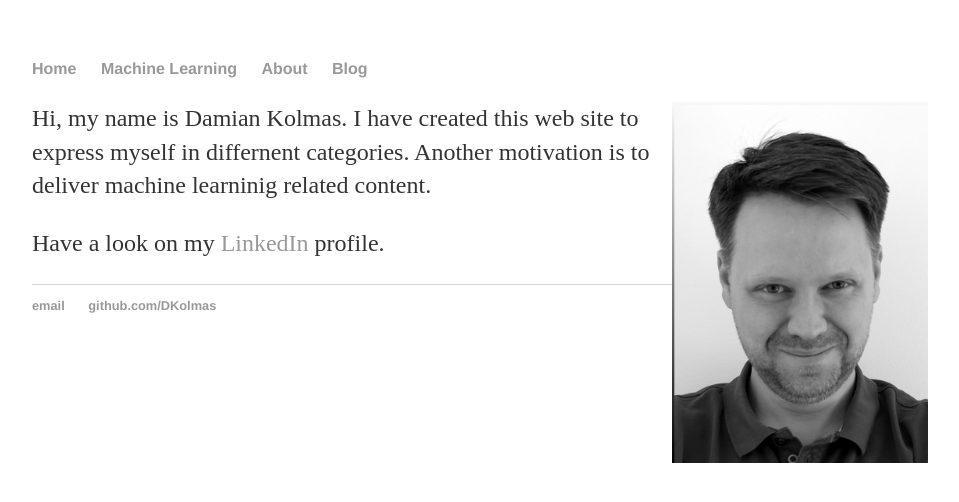
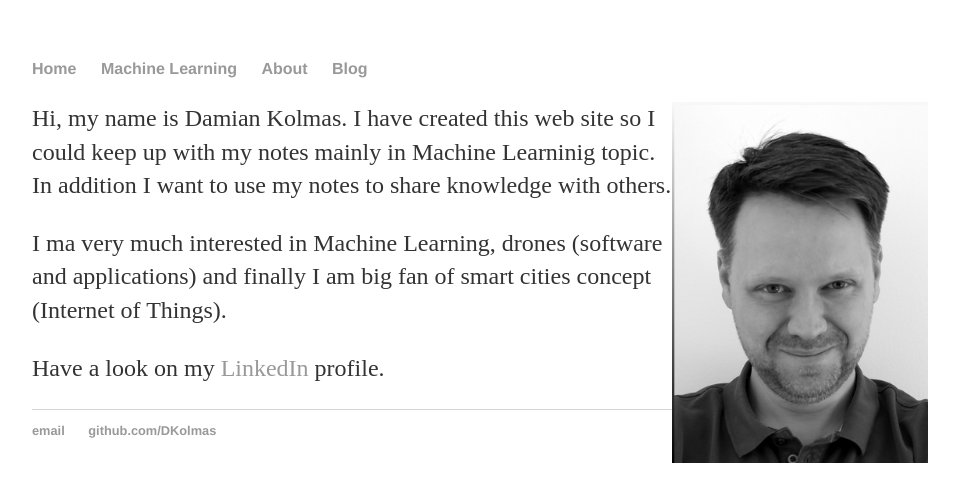
Before and after one commit to DKolmas/DKolmas.github.io, a Jekyll site: the page built from About/index.md, in a window 1280 px wide. Shown: the top 502 px of the page, without its empty margins (160-1119 px from the left). Built offline with Jekyll 4.4.1, drawn with Linux system fonts in a browser that asks for light colours.

Commit message:
Changin slightly descitpion of my interest

```diff
--- a/About/index.md
+++ b/About/index.md
@@ -6,6 +6,8 @@ title: About
 <img src="Damian_4.JPG" class="profile-picture" width="256" align="right">
 
 Hi, my name is Damian Kolmas.
-I have created this web site to express myself in differnent categories. Another motivation is to deliver machine learninig related content.
+I have created this web site so I could keep up with my notes mainly in Machine Learninig topic. In addition I want to use my notes to share knowledge with others.
+
+I ma very much interested in Machine Learning, drones (software and applications) and finally I am big fan of smart cities concept (Internet of Things).
 
 Have a look on my [LinkedIn](https://www.linkedin.com/in/damian-kolmas-1833334/) profile.
```
